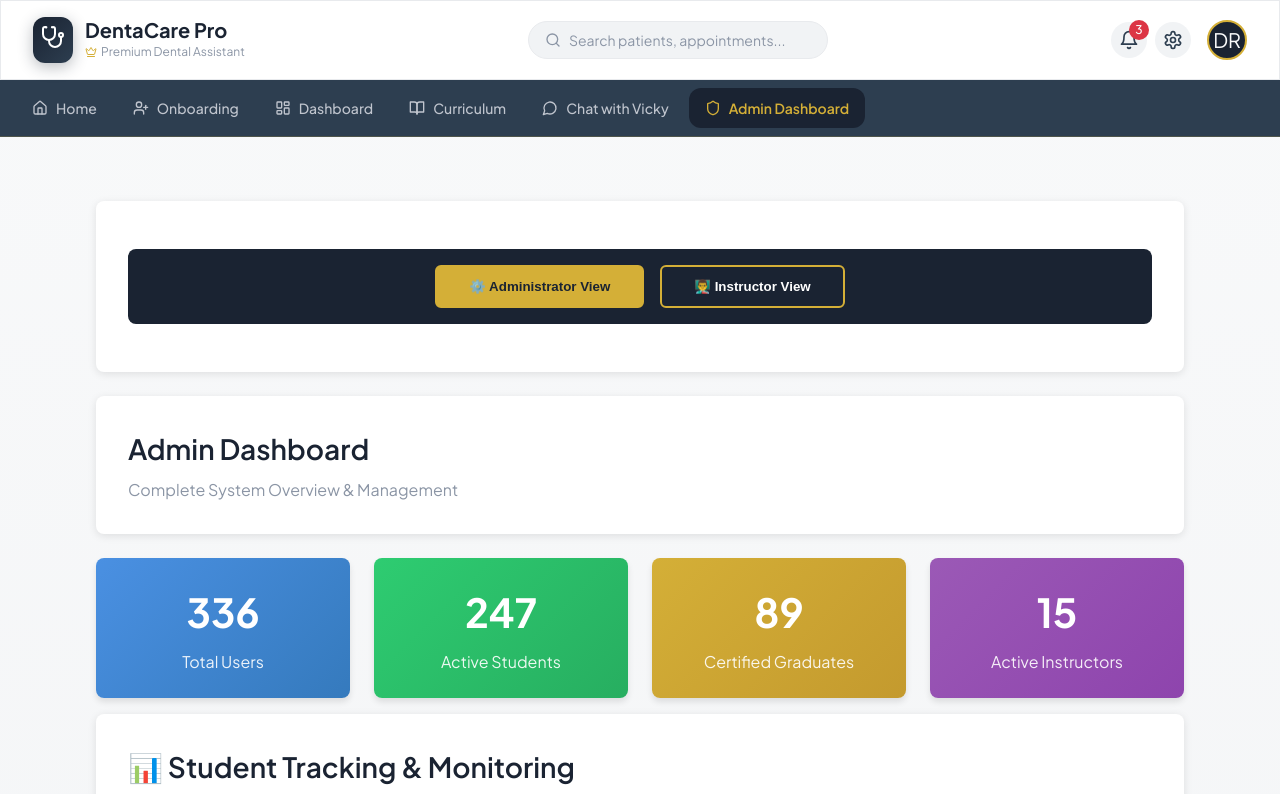
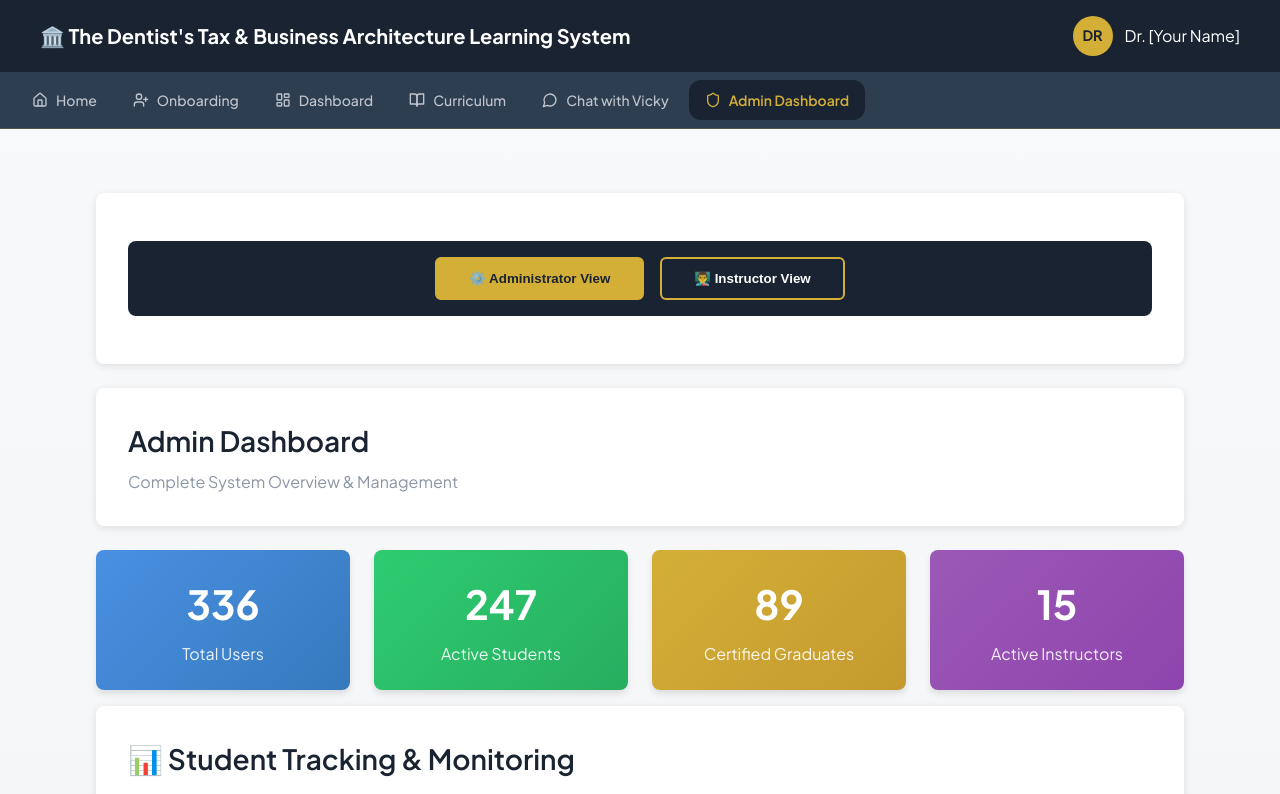
Before and after one commit to uzair-fabtechsol/frontend-dentist-react, a React (Vite) app: page /admin in a window 1280 px wide. Shown: the top 794 px of the page. Built offline with nearby package versions, Linux system fonts and the light colour scheme.

Commit message:
all done

```diff
--- a/src/components/Header.jsx
+++ b/src/components/Header.jsx
@@ -1,115 +1,14 @@
-import Box from '@mui/material/Box'
-import Typography from '@mui/material/Typography'
-import IconButton from '@mui/material/IconButton'
-import Badge from '@mui/material/Badge'
-import Avatar from '@mui/material/Avatar'
-import {
-  Stethoscope,
-  Bell,
-  Search,
-  Settings,
-  Crown
-} from 'lucide-react'
-
 const Header = () => {
   return (
-    <Box
-      component="header"
-      className="glass-effect sticky top-0 z-50"
-      sx={{
-        px: { xs: 2, md: 4 },
-        py: 2,
-        borderBottom: '1px solid',
-        borderColor: 'grey.200',
-      }}
-    >
-      <Box className="flex items-center justify-between max-w-[1400px] mx-auto">
-        {/* Logo & Brand */}
-        <Box className="flex items-center gap-3">
-          <Box
-            className="p-2 rounded-xl"
-            sx={{
-              background: 'linear-gradient(135deg, #1a2332 0%, #2d3e50 100%)',
-              boxShadow: '0 4px 15px rgba(26, 35, 50, 0.3)',
-            }}
-          >
-            <Stethoscope className="w-6 h-6 text-white" />
-          </Box>
-          <Box>
-            <Typography
-              variant="h6"
-              className="font-bold"
-              sx={{ lineHeight: 1.2, color: 'primary.main' }}
-            >
-              DentaCare Pro
-            </Typography>
-            <Box className="flex items-center gap-1">
-              <Crown className="w-3 h-3" style={{ color: '#d4af37' }} />
-              <Typography variant="caption" color="text.secondary">
-                Premium Dental Assistant
-              </Typography>
-            </Box>
-          </Box>
-        </Box>
-
-        {/* Search Bar - Hidden on mobile */}
-        <Box
-          className="hidden md:flex items-center gap-2 px-4 py-2 rounded-full"
-          sx={{
-            bgcolor: 'grey.100',
-            border: '1px solid',
-            borderColor: 'grey.200',
-            minWidth: '300px',
-          }}
-        >
-          <Search className="w-4 h-4" style={{ color: '#8b95a5' }} />
-          <Typography variant="body2" color="text.secondary">
-            Search patients, appointments...
-          </Typography>
-        </Box>
-
-        {/* Actions */}
-        <Box className="flex items-center gap-1 md:gap-2">
-          <IconButton
-            className="hover-lift"
-            sx={{
-              bgcolor: 'grey.100',
-              '&:hover': { bgcolor: 'grey.200' }
-            }}
-          >
-            <Badge badgeContent={3} color="error" max={9}>
-              <Bell className="w-5 h-5" style={{ color: '#2d3e50' }} />
-            </Badge>
-          </IconButton>
-
-          <IconButton
-            className="hover-lift hidden sm:flex"
-            sx={{
-              bgcolor: 'grey.100',
-              '&:hover': { bgcolor: 'grey.200' }
-            }}
-          >
-            <Settings className="w-5 h-5" style={{ color: '#2d3e50' }} />
-          </IconButton>
-
-          <Avatar
-            sx={{
-              ml: 1,
-              width: 40,
-              height: 40,
-              bgcolor: 'primary.main',
-              border: '2px solid',
-              borderColor: 'secondary.main',
-              cursor: 'pointer',
-              transition: 'transform 0.2s',
-              '&:hover': { transform: 'scale(1.05)' }
-            }}
-          >
-            DR
-          </Avatar>
-        </Box>
-      </Box>
-    </Box>
+    <header>
+      <div className="header-content">
+        <div className="logo">🏛️ The Dentist's Tax & Business Architecture Learning System</div>
+        <div className="user-info">
+          <div className="user-avatar">DR</div>
+          <span>Dr. [Your Name]</span>
+        </div>
+      </div>
+    </header>
   )
 }
 
--- a/src/components/Navbar.jsx
+++ b/src/components/Navbar.jsx
@@ -32,7 +32,7 @@ const Navbar = () => {
   return (
     <Box
       component="nav"
-      className="sticky top-[73px] z-40 overflow-x-auto"
+      className=" top-[72px] z-40 overflow-x-auto"
       sx={{
         bgcolor: '#2d3e50', // --navy-secondary
         borderBottom: '1px solid rgba(212, 175, 55, 0.2)',
--- a/src/styles/index.css
+++ b/src/styles/index.css
@@ -73,6 +73,51 @@ body {
 
 ::-webkit-scrollbar-thumb:hover {
   background: linear-gradient(180deg, var(--navy-primary), #0e131c);
+}
+
+/* Header Styles */
+header {
+  background: var(--navy-primary);
+  color: white;
+  padding: 1rem 2rem;
+  position: sticky;
+  top: 0;
+  z-index: 100;
+}
+
+.header-content {
+  max-width: 1200px;
+  margin: 0 auto;
+  display: flex;
+  justify-content: space-between;
+  align-items: center;
+}
+
+.logo {
+  font-size: 1.25rem;
+  font-weight: 700;
+  display: flex;
+  align-items: center;
+  gap: 0.5rem;
+}
+
+.user-info {
+  display: flex;
+  align-items: center;
+  gap: 0.75rem;
+}
+
+.user-avatar {
+  width: 40px;
+  height: 40px;
+  background: var(--accent-gold);
+  color: var(--navy-primary);
+  border-radius: 50%;
+  display: flex;
+  align-items: center;
+  justify-content: center;
+  font-weight: 700;
+  font-size: 0.9rem;
 }
 
 /* Main Container */
```
